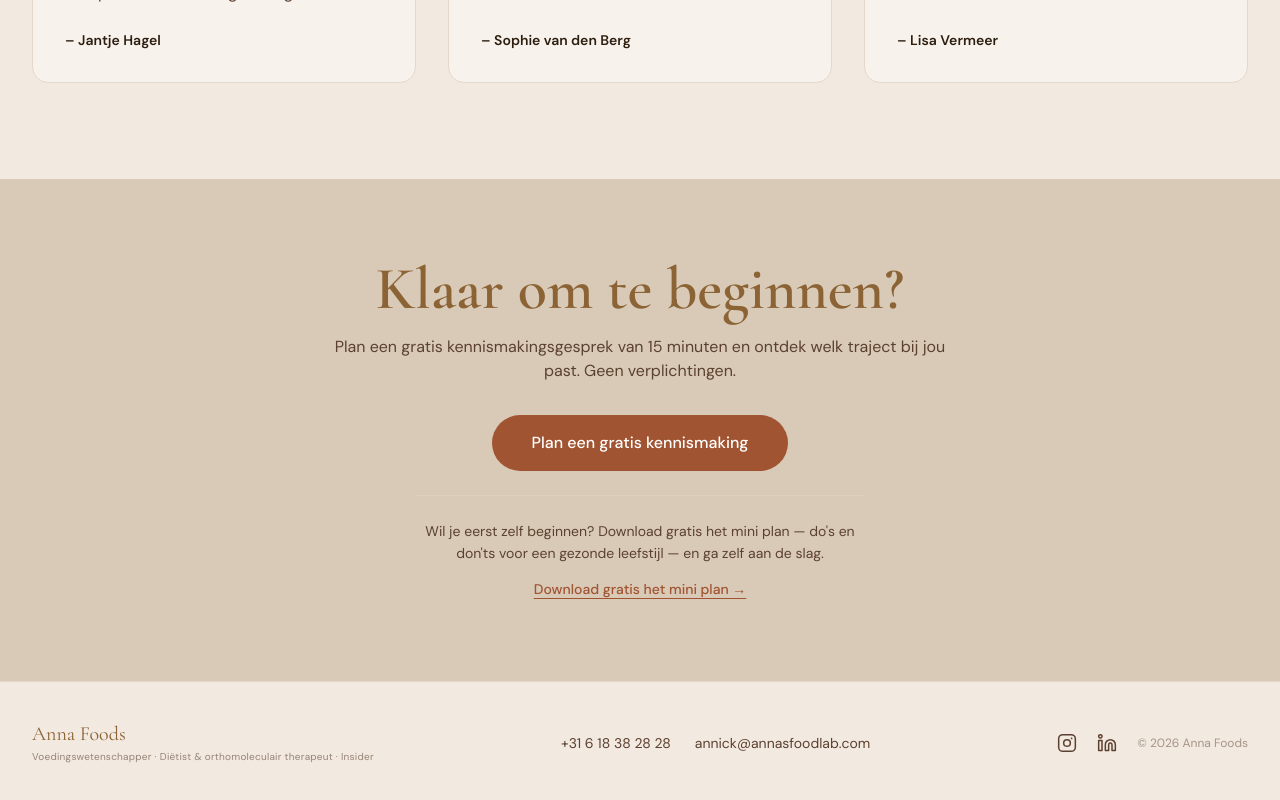
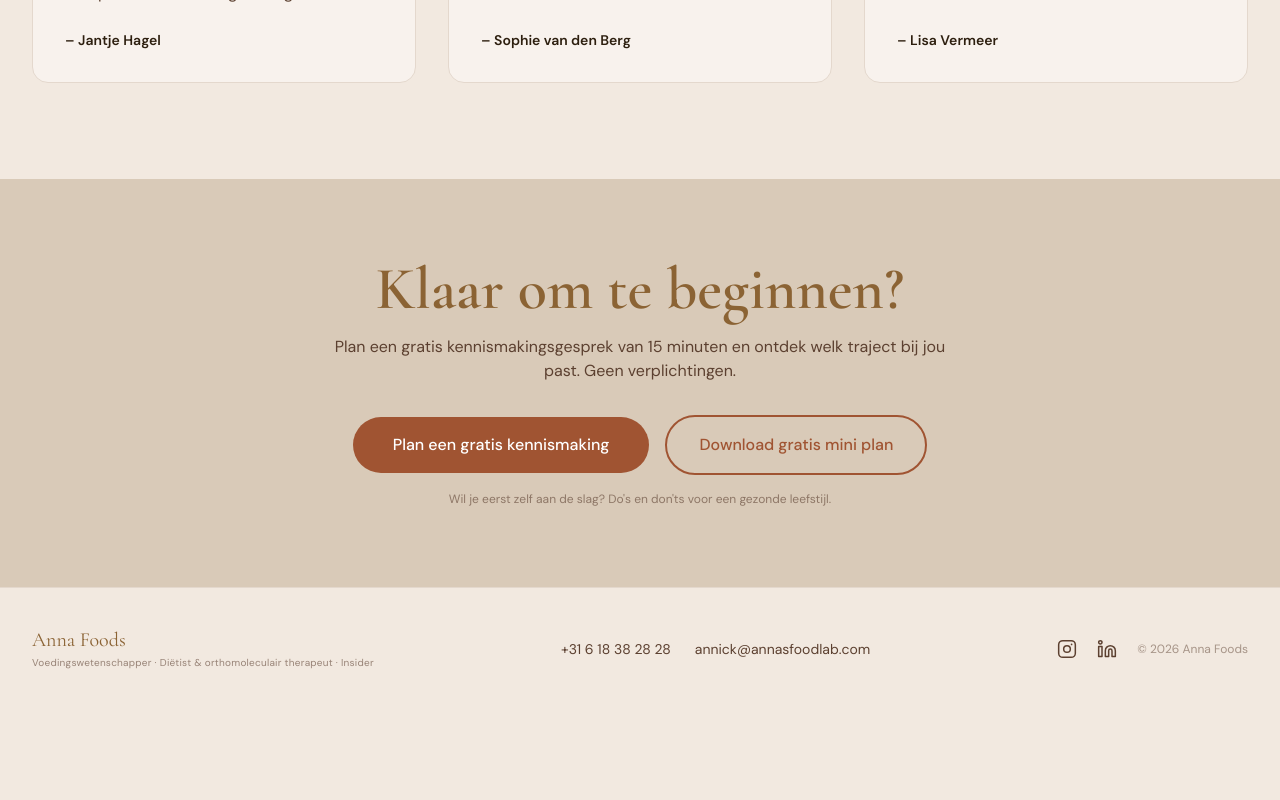
Before and after one commit to annafoods/annafoods, a Next.js app: page / in a window 1280 px wide. Shown: the part 2811-3611 px from the top of the page. After the commit the page ends 3521 px from the top, so only its background shows below. Built offline with nearby package versions, Linux system fonts and the light colour scheme.

Commit message:
Mini plan als outline knop naast de kennismaking CTA

```diff
--- a/components/Footer.tsx
+++ b/components/Footer.tsx
@@ -13,21 +13,21 @@ export default function Footer() {
             Plan een gratis kennismakingsgesprek van 15 minuten en ontdek welk traject bij jou
             past. Geen verplichtingen.
           </p>
-          <Link href="/contact" className="btn-terracotta text-base px-10 py-4">
-            Plan een gratis kennismaking
-          </Link>
-          <div className="mt-6 pt-6 border-t border-beige-dark/40 max-w-md mx-auto">
-            <p className="font-body text-text-medium text-sm leading-relaxed mb-3">
-              Wil je eerst zelf beginnen? Download gratis het mini plan — do's en don'ts voor
-              een gezonde leefstijl — en ga zelf aan de slag.
-            </p>
+          {/* Twee CTA's naast elkaar */}
+          <div className="flex flex-col sm:flex-row items-center justify-center gap-4 mt-2">
+            <Link href="/contact" className="btn-terracotta text-base px-10 py-4">
+              Plan een gratis kennismaking
+            </Link>
             <a
               href="/downloads/mini-plan.pdf"
-              className="font-body text-sm text-terracotta hover:text-terracotta-dark font-medium underline underline-offset-4 transition-colors"
+              className="inline-block px-8 py-4 rounded-full font-body font-medium text-base border-2 border-terracotta text-terracotta hover:bg-terracotta hover:text-white transition-all duration-200"
             >
-              Download gratis het mini plan →
+              Download gratis mini plan
             </a>
           </div>
+          <p className="font-body text-text-medium/60 text-xs mt-4">
+            Wil je eerst zelf aan de slag? Do's en don'ts voor een gezonde leefstijl.
+          </p>
         </div>
       </div>
 
```
